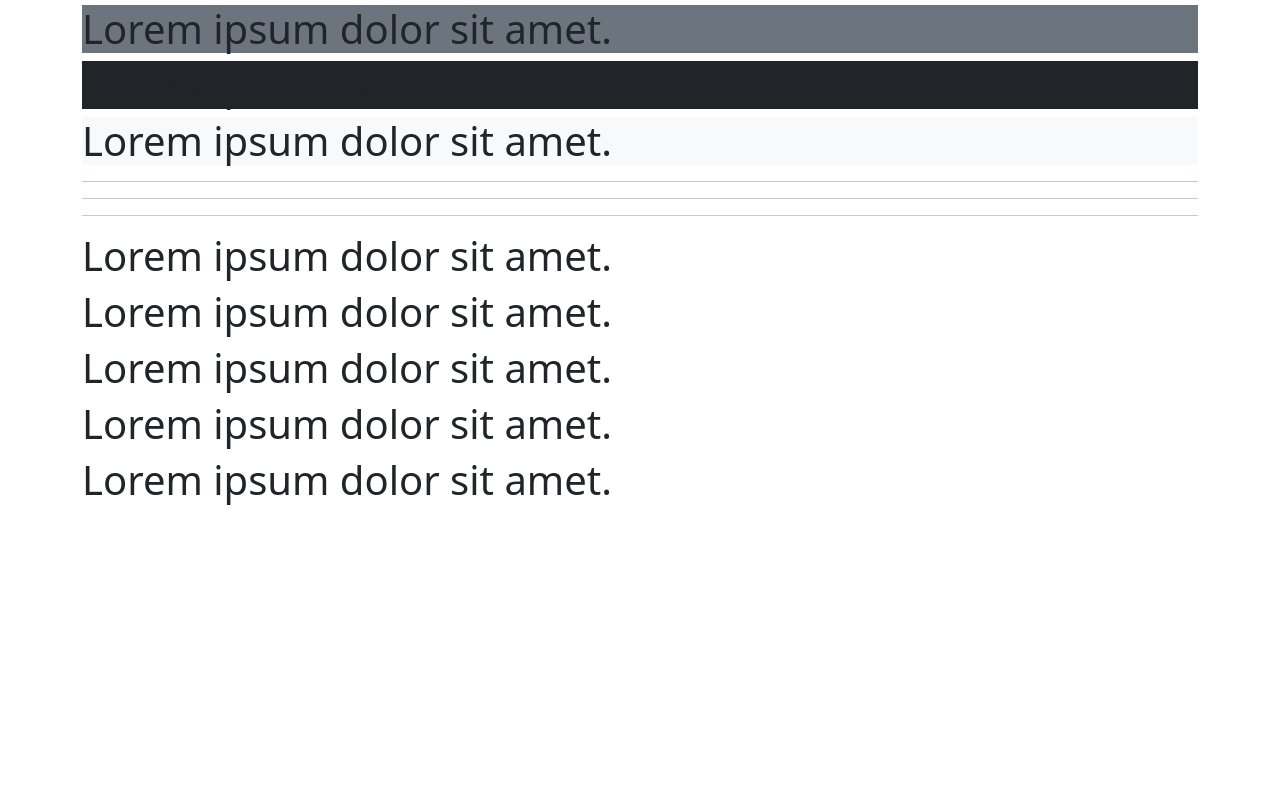
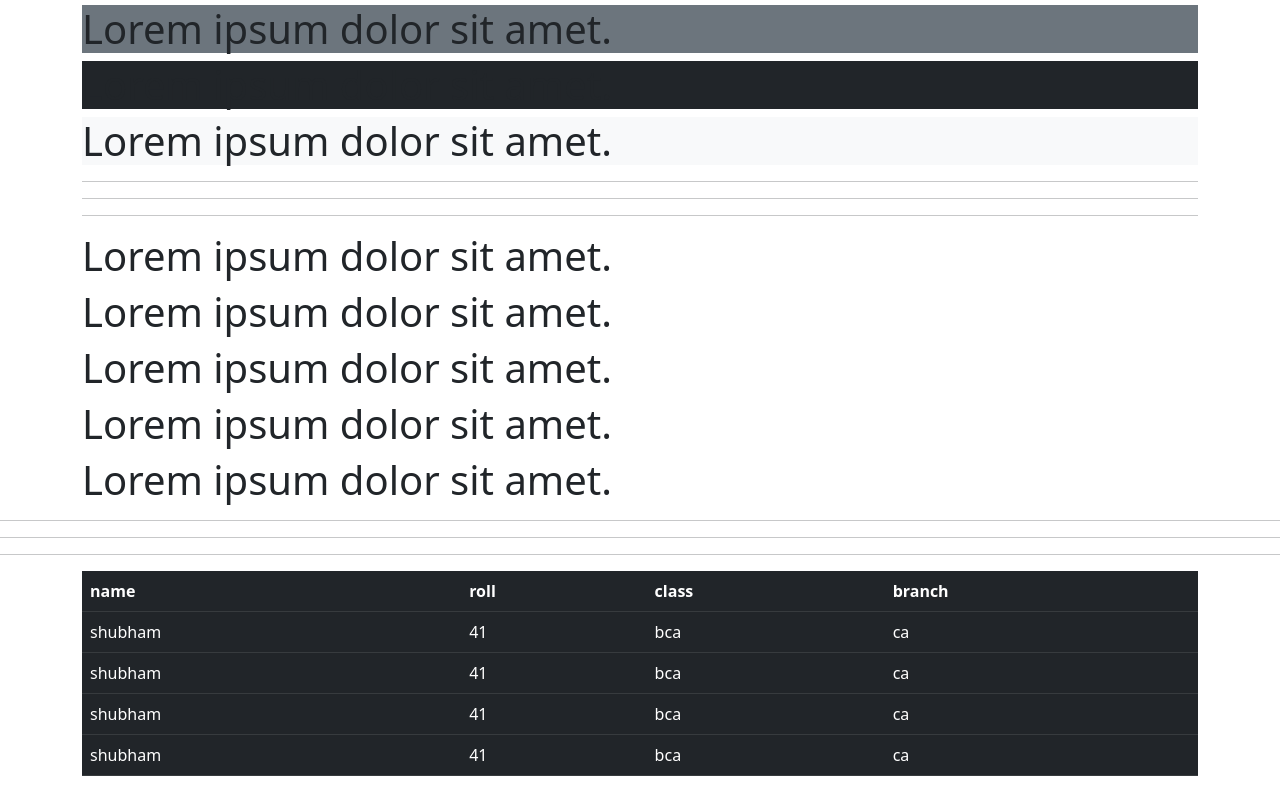
Before and after one commit to 123sshubham/bootstrap, a plain HTML site: page index.html in a window 1280 px wide. Shown: the part 4380-5172 px from the top of the page. Before the commit the page ends 4892 px from the top, so only its background shows below. Drawn offline with nearby package versions, Linux system fonts and the light colour scheme.

Commit message:
Bootstrap table practice

```diff
--- a/index.html
+++ b/index.html
@@ -248,6 +248,45 @@
         <h1 class="">Lorem ipsum dolor sit amet.</h1>
         <h1 class="">Lorem ipsum dolor sit amet.</h1>
     </div>
+    <hr>
+    <hr>
+    <hr>
+    <div class="container">
+        <table class="table table-border table-hover table-stripes table-dark">
+            <tr>
+                <th>name </th>
+                <th>roll</th>
+                <th>class</th>
+                <th>branch</th>
+            </tr>
+            <tr>
+                <td>shubham </td>
+                <td>41</td>
+                <td>bca</td>
+                <td>ca</td>
+            </tr>
+            <tr>
+                <td>shubham </td>
+                <td>41</td>
+                <td>bca</td>
+                <td>ca</td>
+            </tr>
+            <tr>
+                <td>shubham </td>
+                <td>41</td>
+                <td>bca</td>
+                <td>ca</td>
+            </tr>
+            <tr>
+                <td>shubham </td>
+                <td>41</td>
+                <td>bca</td>
+                <td>ca</td>
+            </tr>
+
+
+        </table>
+    </div>
 
 
 
```
